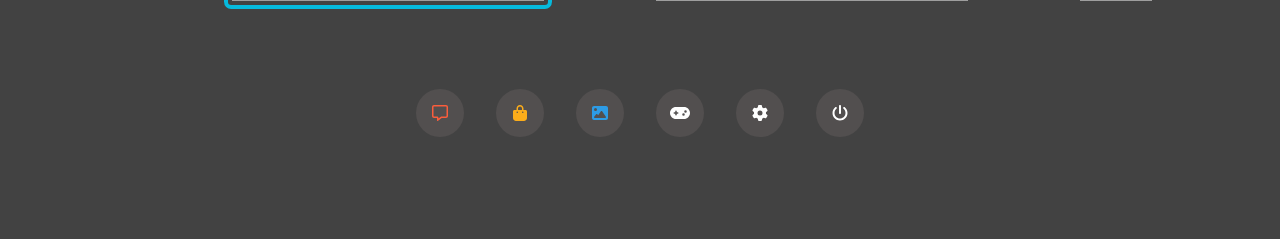
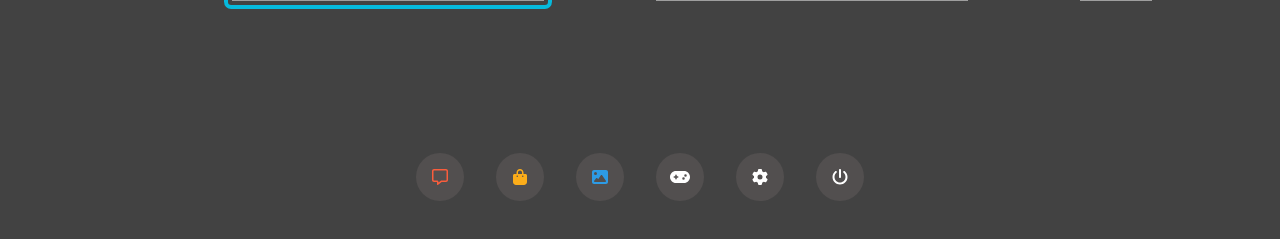
Before and after one commit to vladventura/nintendo-switch-ui-react, a React (Create React App) app: page / in a window 1280 px wide. Shown: the part 519-758 px from the top of the page. Built offline with nearby package versions, Linux system fonts and the light colour scheme; grey boxes are pictures that could not be loaded; a web font is replaced by a local one.

Commit message:
Adding text to the utils row
Signed-off-by: Vladimir Ventura <vladventura@outlook.es>

```diff
--- a/src/components/UtilsRow.css
+++ b/src/components/UtilsRow.css
@@ -4,3 +4,14 @@
     justify-content: center;
     align-items: center;
 }
+
+.utils-row-container {
+    display: flex;
+    flex-direction: column;
+    justify-content: center;
+    align-items: center;
+}
+
+.utils-text {
+    width: 100%;
+}
--- a/src/components/UtilsRow.jsx
+++ b/src/components/UtilsRow.jsx
@@ -5,6 +5,7 @@ import { Util } from './Util';
 import { useControls } from '../hooks/controls';
 import { useContext } from 'react';
 import { InputContext } from '../context/inputContext';
+import { ScrollText } from './ScrollText';
 
 const activeSetIndex = 1;
 
@@ -22,7 +23,9 @@ export const UtilsRow = () => {
     const {activeSet} = useContext(InputContext);
     const [onKeyDown, selectedIndex, setSelectedIndex] = useControls(icons.length);
 
-    return <div
+    return <div className='utils-row-container'>
+        <ScrollText className="utils-text" text={icons[selectedIndex][2]} showText={activeSet === activeSetIndex} />
+        <div
         onKeyDown={onKeyDown}
         onScroll={(e) => e.preventDefault()}
         onScrollCapture={(e) => e.preventDefault()}
@@ -40,4 +43,5 @@ export const UtilsRow = () => {
             />
         )}
     </div>
+    </div>
 }
```
